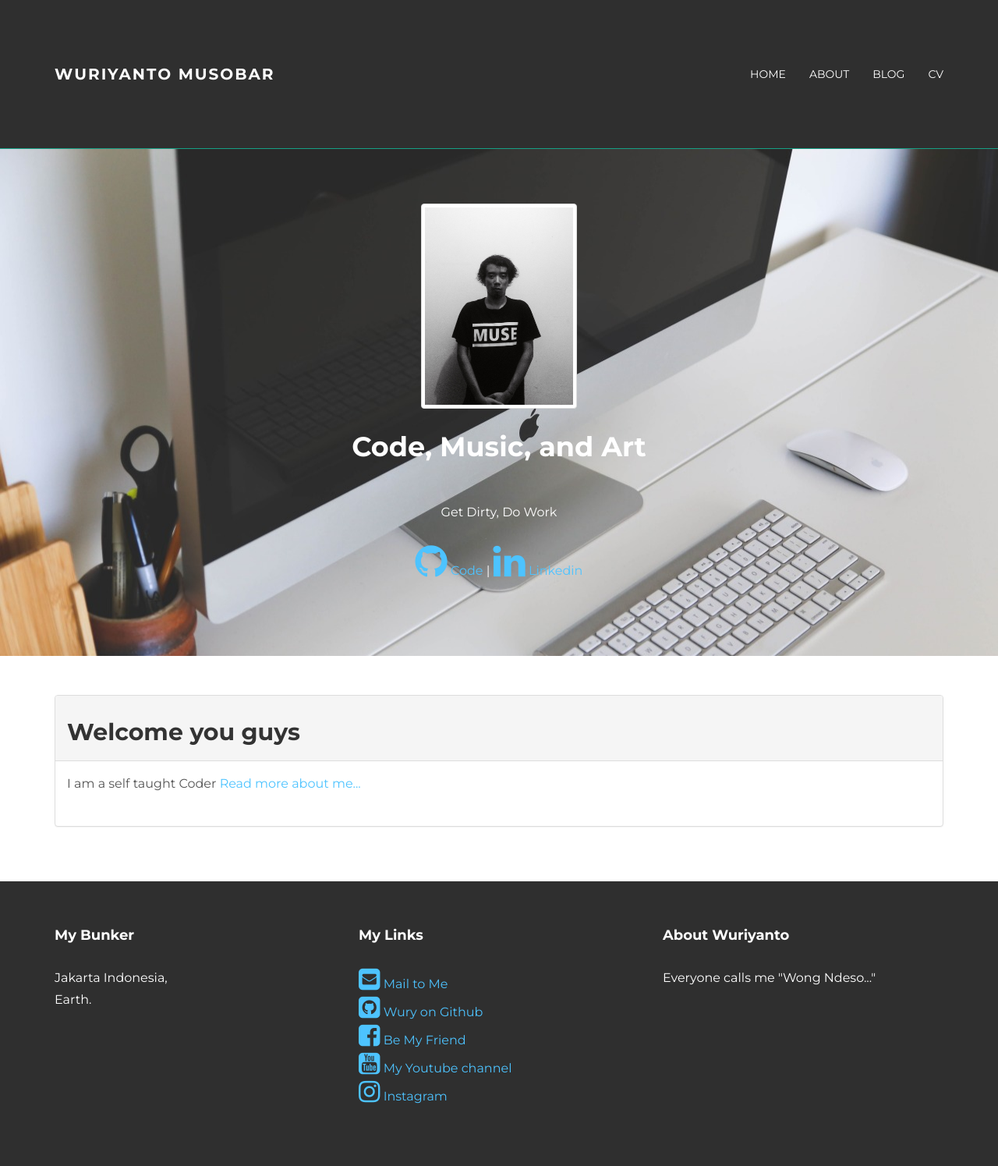
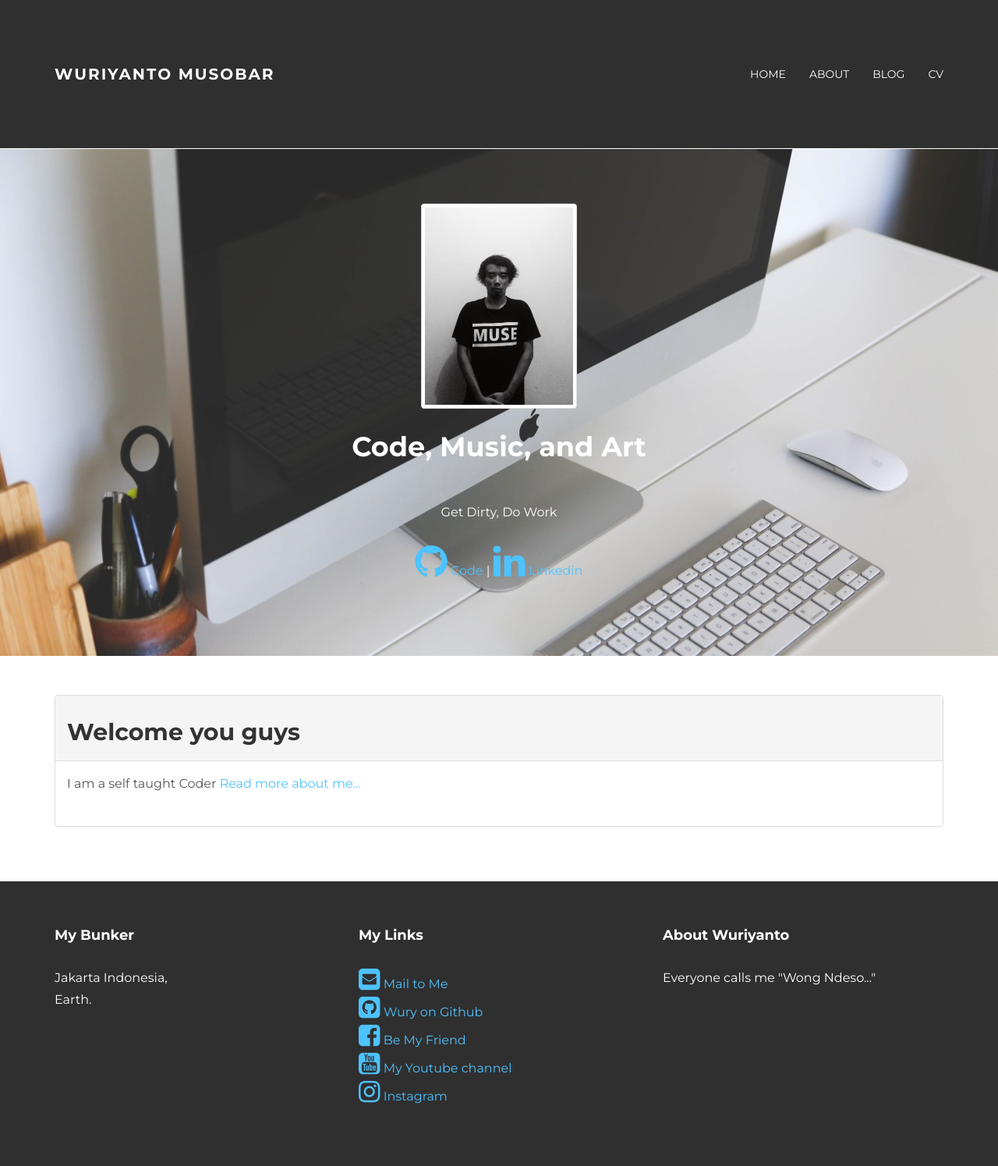
Before and after one commit to wuriyanto48/wuriyanto48.github.io, a Jekyll site: the page built from index.html, in a window 1280 px wide. Shown: the whole page at 78% size. Built offline with Jekyll 4.4.1, drawn with Linux system fonts in a browser that asks for light colours; nearby versions of some CDN libraries.

Commit message:
change navbar border color

```diff
--- a/assets/css/main.css
+++ b/assets/css/main.css
@@ -96,7 +96,7 @@ a:after {
 
 .navbar-inverse {
 	background-color: #2f2f2f;
-	border-color: #16a085;
+	border-color: #ffffff;
 }
 
 .navbar-inverse .navbar-nav > li > a {
```
